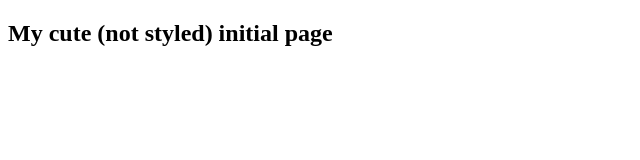
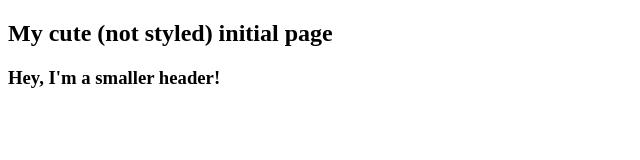
Before and after one commit to gsbcamargo/github-project, a plain HTML site: page index.html in a window 1280 px wide. Shown: the whole page, without its empty margins (0-640 px from the left). Drawn offline with Linux system fonts and the light colour scheme.

Commit message:
added a h3 tag

```diff
--- a/index.html
+++ b/index.html
@@ -6,5 +6,6 @@
 </head>
 <body>
 	<h2>My cute (not styled) initial page</h2>
+	<h3>Hey, I'm a smaller header!</h3>
 </body>
 </html>
```
